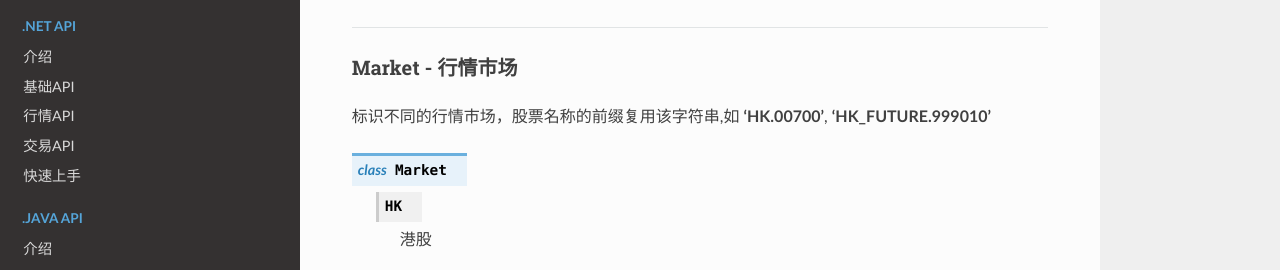
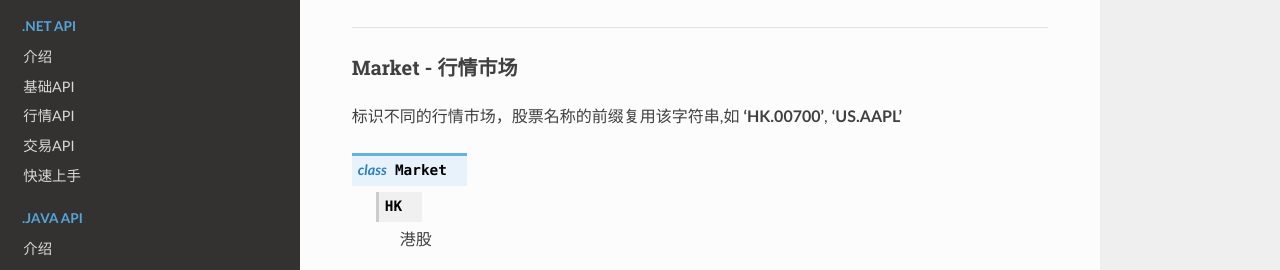
Before and after one commit to FutunnOpen/futu-api-doc, a Sphinx documentation site: the page built from doc_maker/source/api/Base_API.rst, in a window 1280 px wide and 900 px high, scrolled down 11834 px. Shown: the part 151-421 px from the top of the window. Built offline with Sphinx 7.4.7 and the Read the Docs theme 2.0.0, drawn with Linux system fonts in a browser that asks for light colours.

```diff
--- a/doc_maker/source/api/Base_API.rst
+++ b/doc_maker/source/api/Base_API.rst
@@ -599,7 +599,7 @@
 Market - 行情市场
 ~~~~~~~~~~~~~~~~~
 
-标识不同的行情市场，股票名称的前缀复用该字符串,如 **'HK.00700'**, **'HK_FUTURE.999010'**
+标识不同的行情市场，股票名称的前缀复用该字符串,如 **'HK.00700'**, **'US.AAPL'**
 
 ..  py:class:: Market
 
```
Also changed, not shown: other parts of doc_maker/source/api/Base_API.rst (+4 -0 lines).
